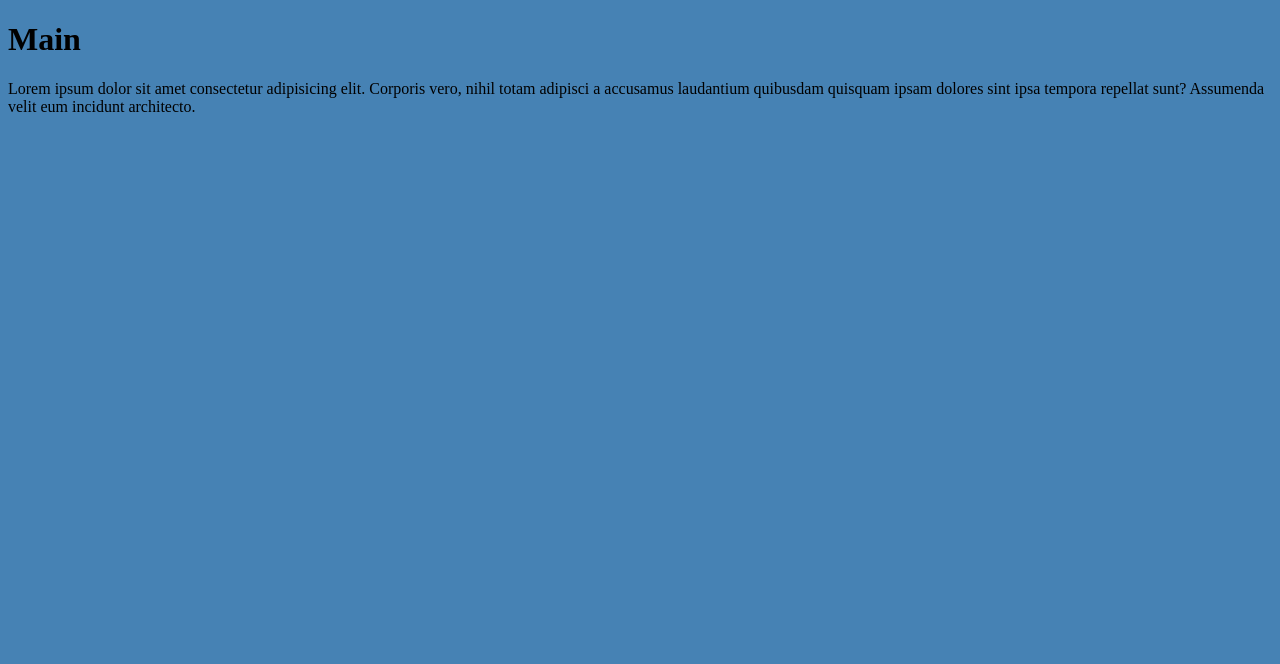
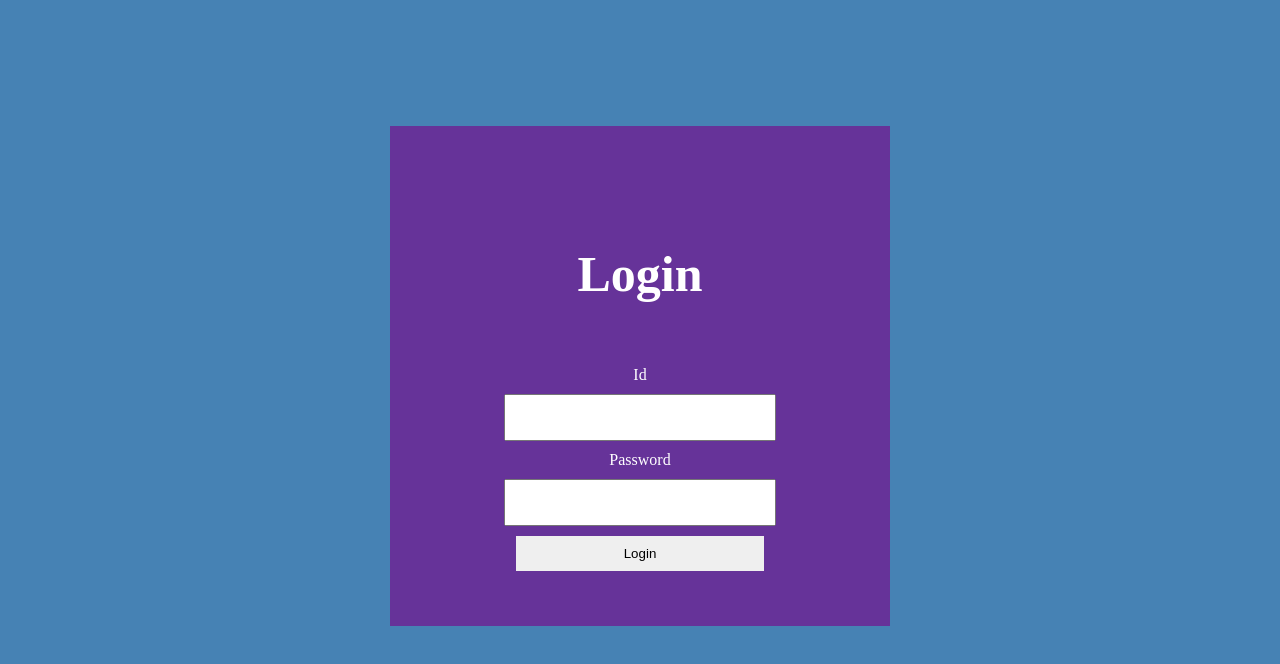
Before and after one commit to craigdev937/cart1fire, a React app: page / in a window 1280 px wide. Shown: the top 664 px of the page. Built offline with nearby package versions, Linux system fonts and the light colour scheme; the HTML template or start-up script is replaced by a standard one.

Commit message:
Added the Cart and Auth pages.

```diff
--- /dev/null
+++ b/src/containers/Auth.css
@@ -0,0 +1,47 @@
+.container {
+    width: 500px;
+    height: 500px;
+    display: flex;
+    flex-direction: column;
+    justify-content: center;
+    margin-left: auto;
+    margin-right: auto;
+    background-color: rebeccapurple;
+    align-items: center;
+    margin-top: 10%;
+}
+
+h1 {
+    padding: 30px;
+    color: #fff;
+    font-size: 50px;
+}
+
+label {
+    color: #fff;
+}
+
+form {
+    display: flex;
+    flex-direction: column;
+    justify-content: center;
+    align-items: center;
+}
+
+input {
+    width: 80%;
+    margin: 10px;
+    padding: 10px;
+    font-size: 20px;
+}
+
+.login-btn {
+    border: none;
+    width: 80%;
+    padding: 10px;
+}
+
+.login-btn:hover {
+    color: #fff;
+    background: #12141a;
+}
--- /dev/null
+++ b/src/containers/Auth.jsx
@@ -0,0 +1,19 @@
+import React from "react";
+import "./Auth.css";
+
+export const Auth = () => {
+    return (
+        <main className="container">
+            <h1>Login</h1>{" "}
+            <form action="">
+                <label htmlFor="id">Id</label>
+                <input type="text" name="id" id="id" />
+                <label htmlFor="password">Password</label>
+                <input type="password" name="password" id="password" />
+                <button className="login-btn" type="submit">
+                    Login
+                </button>
+            </form>
+        </main>
+    );
+};
--- a/src/containers/Main.jsx
+++ b/src/containers/Main.jsx
@@ -1,10 +1,10 @@
 import React from "react";
+import { Auth } from "./Auth";
 
 export const Main = () => {
     return (
         <React.Fragment>
-            <h1>Main</h1>
-            <p>Lorem ipsum dolor sit amet consectetur adipisicing elit. Corporis vero, nihil totam adipisci a accusamus laudantium quibusdam quisquam ipsam dolores sint ipsa tempora repellat sunt? Assumenda velit eum incidunt architecto.</p>
+            <Auth />
         </React.Fragment>
     );
 };
--- a/src/global/CartSlice.js
+++ b/src/global/CartSlice.js
@@ -0,0 +1,62 @@
+import { createSlice } from "@reduxjs/toolkit";
+
+const CartSlice = createSlice({
+    name: "cart",
+    initialState: {
+        itemsList: [],
+        totalQuantity: 0,
+        showCart: false,
+        changed: false,
+    },
+    reducers: {
+        replaceData: (state, action) => {
+            state.totalQuantity =
+                action.payload.totalQuantity;
+            state.itemsList =
+                action.payload.itemsList
+        },
+
+        addToCart: (state, action) => {
+            state.changed = true;
+            const newItem = action.payload;
+            // Check if item is available?
+            const existingItem = state.itemsList.find(
+                (item) => item.id === newItem.id);
+            if (existingItem) {
+                existingItem.quantity++;
+                existingItem.totalPrice += newItem.price;
+            } else {
+                state.itemsList.push({
+                    id: newItem.id,
+                    price: newItem.price,
+                    quantity: 1,
+                    totalPrice: newItem.price,
+                    name: newItem.name
+                });
+                state.totalQuantity++;
+            };
+        },
+
+        removeFromCart: (state, action) => {
+            state.changed = true;
+            const id = action.payload;
+            const existingItem = state.itemsList.find(
+                (item) => item.id === id);
+            if (existingItem.quantity === 1) {
+                state.itemsList = state.itemsList.filter(
+                    (item) => item.id !== id);
+                state.totalQuantity--;
+            } else {
+                existingItem.quantity--;
+                existingItem.totalPrice -= existingItem.price;
+            };
+        },
+
+        setShowCart(state) {
+            state.showCart = !state.showCart;
+        },
+    }
+});
+
+export const CartActions = CartSlice.actions;
+export const CartReducer = CartSlice.reducer;
--- /dev/null
+++ b/src/global/FetchAPI.js
@@ -0,0 +1,6 @@
+import { CartActions } from "./CartSlice";
+import { UIActions } from "./UISlice";
+
+export const fetchData = () => {
+
+};
--- a/src/global/RootReducer.js
+++ b/src/global/RootReducer.js
@@ -1,10 +1,12 @@
 import { configureStore } from "@reduxjs/toolkit";
 import { UIReducer } from "./UISlice";
 import { AuthReducer } from "./AuthSlice";
+import { CartReducer } from "./CartSlice";
 
 export const RootReducer = configureStore({
     reducer: {
         ui: UIReducer,
         auth: AuthReducer,
+        cart: CartReducer
     },
 });
--- a/src/global/UISlice.js
+++ b/src/global/UISlice.js
@@ -14,4 +14,5 @@ const UISlice = createSlice({
     },
 });
 
+export const UIActions = UISlice.actions;
 export const UIReducer = UISlice.reducer;
```
Also changed, not shown: src/cart/Cart.css (added, +44 -0 lines), src/cart/Cart.jsx (added, +11 -0 lines), src/data/Products.js (added, +59 -0 lines).
